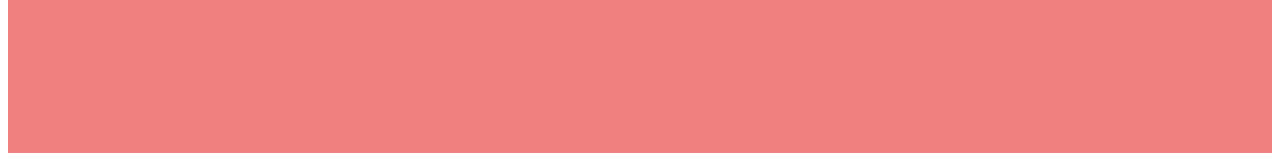
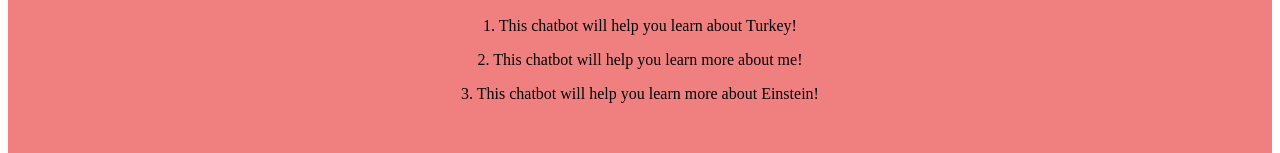
Before and after one commit to RameenH26/Personal-Website, a plain HTML site: page index.html in a window 1280 px wide. Shown: the part 1887-2040 px from the top of the page. Drawn offline with Linux system fonts and the light colour scheme.

Commit message:
Add files via upload

```diff
--- a/index.html
+++ b/index.html
@@ -21,21 +21,26 @@
     <section id="chatbot">
         <h1>ChatBots</h1>
         <div class="line"></div>
-        <iframe allow="microphone;" width="350" height="430" src="https://console.dialogflow.com/api-client/demo/embedded/ec3509ab-132a-4c7a-90c2-1327c9bf759f">
-        </iframe>
-        <iframe
+        1.<iframe allow="microphone;" width="350" height="430" src="https://console.dialogflow.com/api-client/demo/embedded/ec3509ab-132a-4c7a-90c2-1327c9bf759f"></iframe>
+        2.<iframe
     allow="microphone;"
     width="350"
     height="430"
     src="https://console.dialogflow.com/api-client/demo/embedded/4bf900db-b21e-4ddc-8d84-d6f4b97ac848">
 </iframe>
-        <iframe
+        3.<iframe
     allow="microphone;"
     width="350"
     height="430"
     src="https://console.dialogflow.com/api-client/demo/embedded/496448c6-e5d0-4491-bb7a-1c8dae19e0f8">
 </iframe>
+        <section id="info">
+        <p>1. This chatbot will help you learn about Turkey!</p>
+        <p>2. This chatbot will help you learn more about me!</p>
+        <p>3. This chatbot will help you learn more about Einstein!</p>
     </section>
+</section>
+
 
 </body>
 </html>
--- a/main.css
+++ b/main.css
@@ -25,7 +25,7 @@
     transition: transform .2s;
 }
 img:hover{
-    transform: scale(0.9;)
+    transform: scale(0.9);
 }
 .line{
     height: 6px;
```
